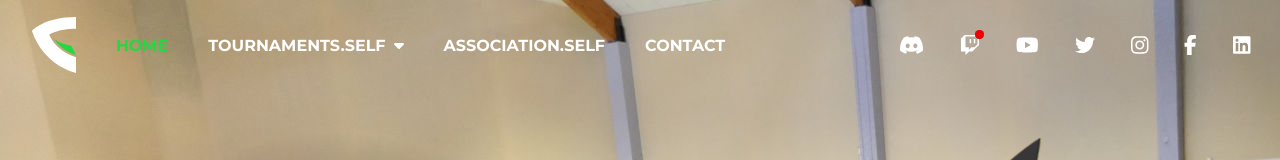
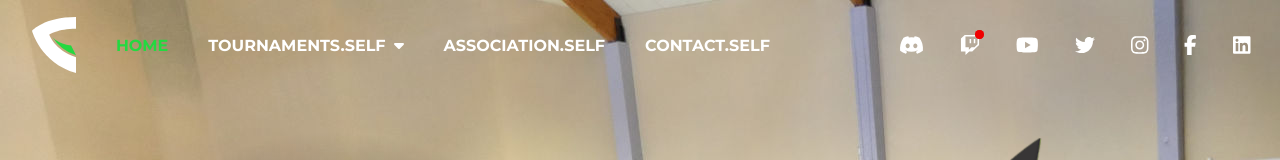
Before and after one commit to Alpes-Esport/Website, a Vue app: page / in a window 1280 px wide. Shown: the top 160 px of the page. Built offline with nearby package versions, Linux system fonts and the light colour scheme; what @splidejs/vue-splide would draw is missing.

Commit message:
Rewrite "contact"

```diff
--- a/src/components/Header.vue
+++ b/src/components/Header.vue
@@ -23,7 +23,7 @@
           <router-link to="/#association">{{
             $t("association.self", 1)
           }}</router-link>
-          <router-link to="/#contact">{{ $t("contact") }}</router-link>
+          <router-link to="/#contact">{{ $t("contact.self") }}</router-link>
         </nav>
 
         <!-- Navigation Mobile -->
--- a/src/locales/en.json
+++ b/src/locales/en.json
@@ -10,7 +10,10 @@
     "t-shirt": "T-shirt of the association",
     "members": "The members of the association"
   },
-  "contact": "Contact",
+  "contact": {
+    "self": "Contact",
+    "us": "Contact us"
+  },
   "copyright": "All rights reserved",
   "site-map": "Site Map",
   "legal-info": "Legal information",
--- a/src/locales/fr.json
+++ b/src/locales/fr.json
@@ -10,7 +10,10 @@
     "t-shirt": "T-shirt de l'association",
     "members": "Les membres de l'association"
   },
-  "contact": "Contact",
+  "contact": {
+    "self": "Contact",
+    "us": "Nous contacter"
+  },
   "copyright": "Tous droits réservés",
   "site-map": "Plan du site",
   "legal-info": "Mentions légales",
```
